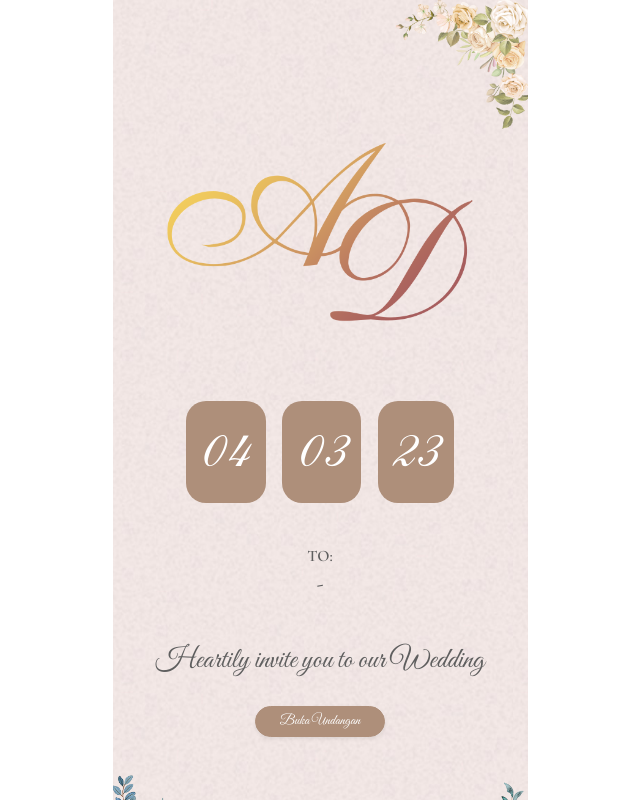
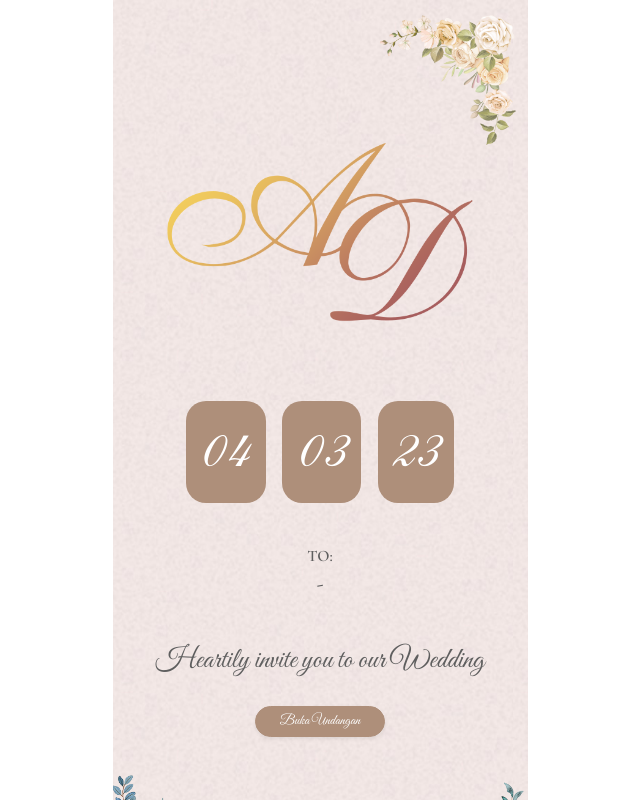
Before and after one commit to mohammedwazier/wedding-ad, a Next.js app: page / in a window 1280 px wide. Shown: the top 800 px of the page, without its empty margins (320-960 px from the left). Built offline with nearby package versions, Linux system fonts and the light colour scheme; no server answers; a web font is replaced by a local one.

Commit message:
Change CSS and config

```diff
--- a/components/page_1/index.tsx
+++ b/components/page_1/index.tsx
@@ -53,7 +53,7 @@ export default function Page1({ setOpened, playAudio }: any) {
             </Head>
             <div ref={wrapperHeight} id="page_1" className={`w-100 mx-auto position-relative h-auto ${fullPage ? '' : 'vh-100'} text-dark`} style={{ position: 'relative', zIndex: '25', overflowY: scroll ? 'auto' : 'hidden' }}>
                 <div ref={elementHeight} className=' position-relative h-auto min-vh-100 background-paper' style={{ overflow: 'hidden' }}>
-                    <Image src={BungaTop} width="160" height="160" alt={'Bunga'} style={{ position: 'absolute', right: '-1rem', top: '-1rem', zIndex: 1 }} />
+                    <Image src={BungaTop} width="160" height="160" alt={'Bunga'} style={{ position: 'absolute', right: '0', top: '0', zIndex: 0 }} />
                     {/* <Image src={BungaDown} width="160" height="160" alt={'Bunga'} style={{ position: 'absolute', left: '-1rem', bottom: '-1rem', zIndex: 1 }} /> */}
                     <Image src={BungaDownNew} width="415" height="87" alt={'Bunga'} style={{ position: 'absolute', zIndex: 1, transform: 'translate(-50%, 60%) rotate(180deg)', left: '50%', bottom: '27px' }} />
                     <div className='position-relative h-100'>
--- a/next.config.js
+++ b/next.config.js
@@ -1,6 +1,7 @@
 /** @type {import('next').NextConfig} */
 const nextConfig = {
   reactStrictMode: true,
+  compress: true,
 }
 
 module.exports = nextConfig
```
